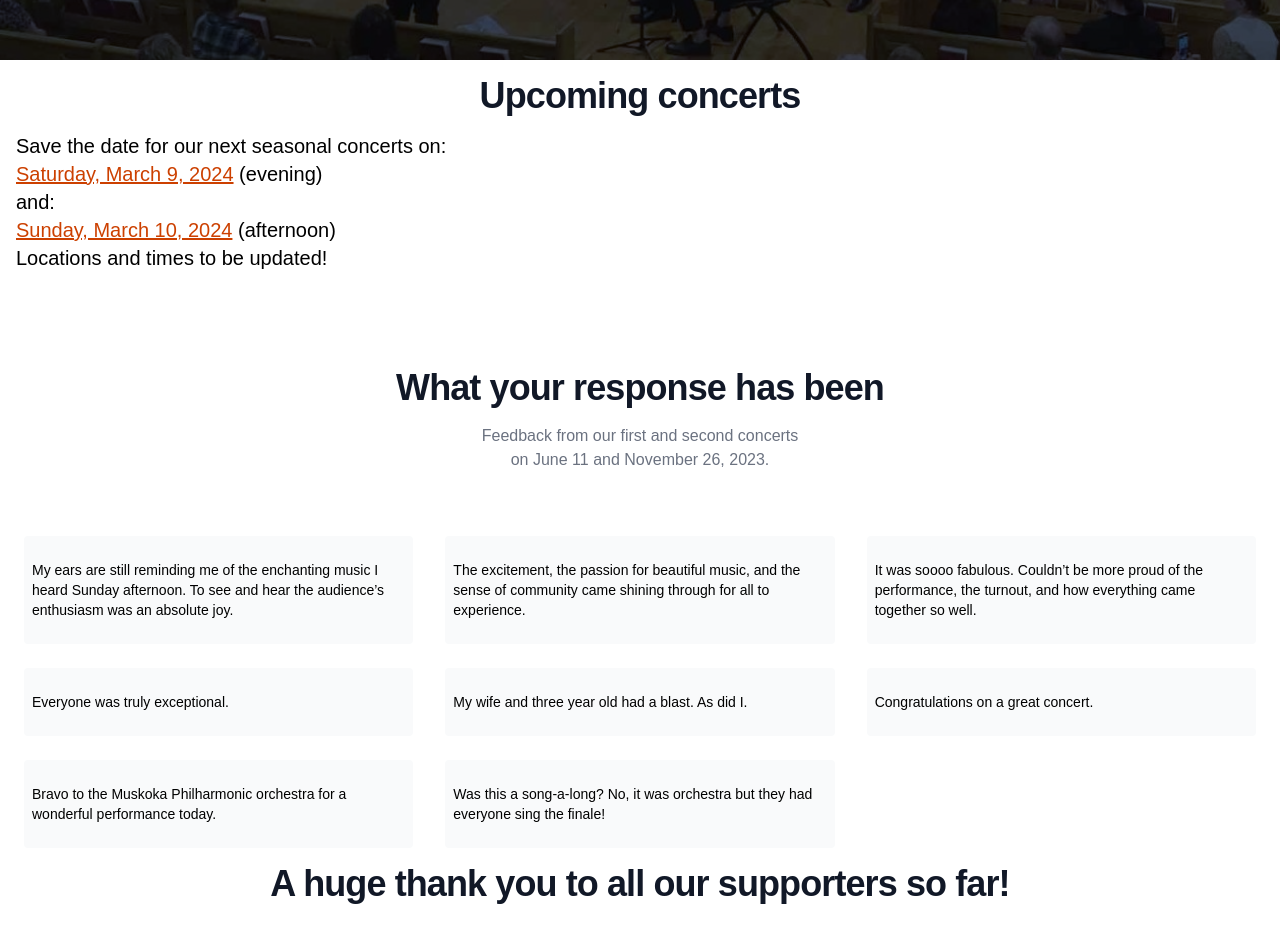
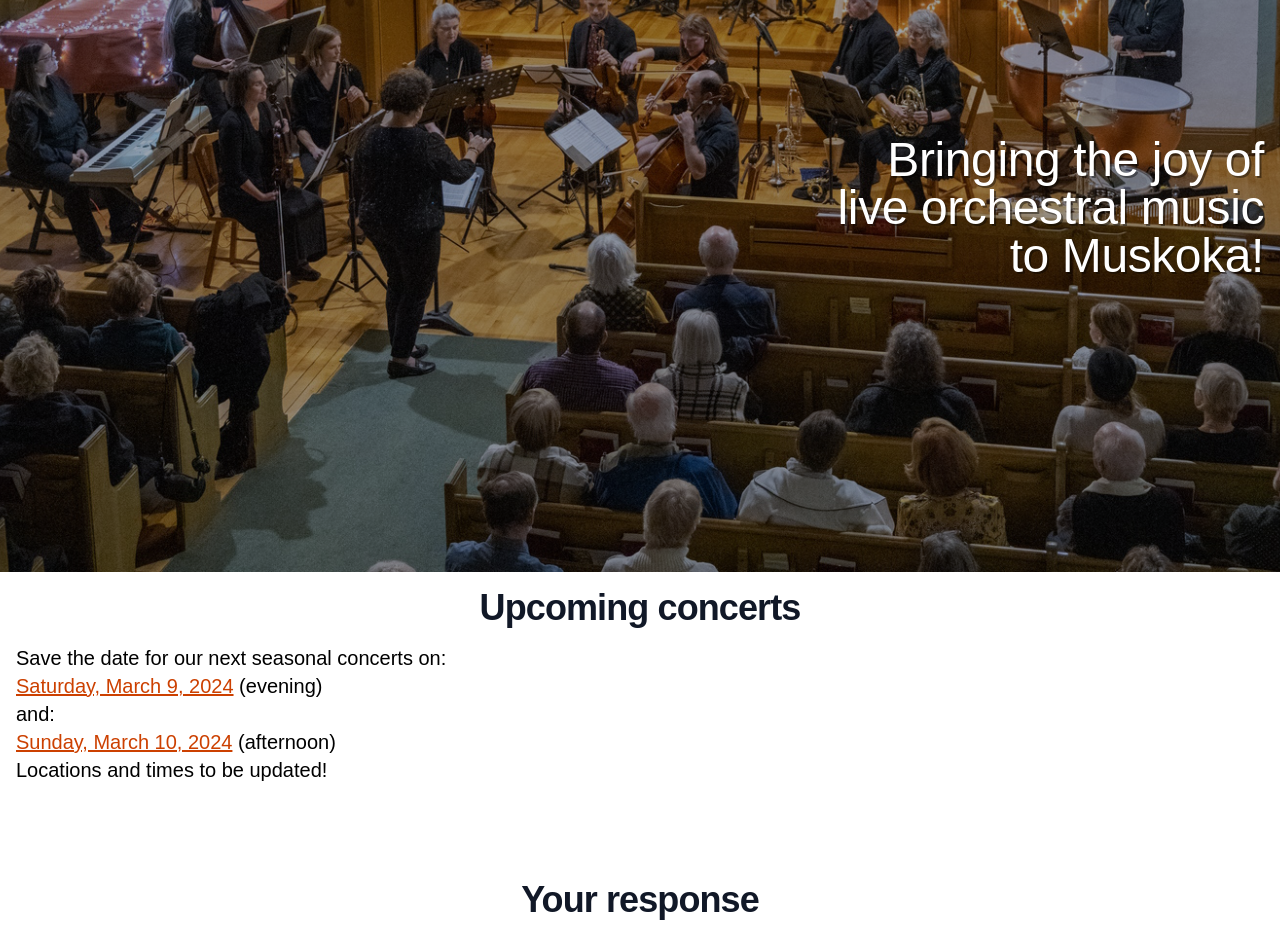
Before and after one commit to syntaxaire/muskokaphilharmonic.ca, a Next.js app: page / in a window 1280 px wide. Shown: the part 520-1459 px from the top of the page. Built offline with nearby package versions, Linux system fonts and the light colour scheme; a web font is replaced by a local one.

Commit message:
Overhaul splash

```diff
--- a/components/splash.js
+++ b/components/splash.js
@@ -1,13 +1,14 @@
 export const Splash = () => {
   return (
-    <section className="bg-[url('/concert.jpg')] bg-no-repeat bg-cover bg-center bg-gray-700 bg-blend-multiply ">
-      <div className="relative py-8 px-4 mx-auto max-w-screen-lg text-white lg:py-16 z-1">
-        <div className="mb-6 max-w-screen-lg lg:mb-0">
-          <h1 className="mb-4 tracking-tight text-4xl md:text-5xl lg:text-5xl">
+    <section className="min-h-[800px] bg-[url('/events/2023-11-26/concert_photo.jpg')] bg-no-repeat bg-cover bg-center bg-gray-400 bg-blend-multiply">
+      <div className="relative py-8 px-4 mx-auto max-w-screen-xl text-white lg:py-16 z-1">
+        <div className="mb-6 lg:mb-0 text-right tracking-tight">
+          <p className="[text-shadow:_2px_2px_0_rgb(0_0_0_/_40%)] mt-[300px] mb-4 text-4xl md:text-5xl lg:text-5xl">
             Bringing the joy of <br />
-            <span className="text-mpo-accent">live orchestral music</span>
-            <br /> to Muskoka!
-          </h1>
+            live orchestral music
+            <br />
+            to Muskoka!
+          </p>
         </div>
       </div>
     </section>
--- a/components/testimonials.js
+++ b/components/testimonials.js
@@ -15,38 +15,39 @@ const Testimonials = () => {
         <div class="py-8 px-4 mx-auto max-w-screen-xl lg:py-16 lg:px-6">
           <div class="mx-auto max-w-screen-md text-center">
             <h2 class="mb-4 text-4xl tracking-tight font-extrabold text-gray-900">
-              What your response has been
+              Your response
             </h2>
             <p class="mb-8 font-light text-gray-500 lg:mb-16">
-              Feedback from our first and second concerts
+              from our first and second concerts
               <br />
-              on June 11 and November 26, 2023.
+              on <span className="text-mpo-accent">June 11</span> and{' '}
+              <span className="text-mpo-accent">November 26</span>, 2023:
             </p>
           </div>
           <div class="grid gap-8 lg:grid-cols-3">
             <div class="space-y-6">
-              <TestimonialBox text="My ears are still reminding me of the enchanting music I heard Sunday afternoon. To see and hear the audience’s enthusiasm was an absolute joy." />
-              <TestimonialBox text="Everyone was truly exceptional." />
-              <TestimonialBox text="Bravo to the Muskoka Philharmonic orchestra for a wonderful performance today." />
+              <TestimonialBox text="&ldquo;My ears are still reminding me of the enchanting music I heard Sunday afternoon. To see and hear the audience’s enthusiasm was an absolute joy.&rdquo;" />
+              <TestimonialBox text="&ldquo;Everyone was truly exceptional.&rdquo;" />
+              <TestimonialBox text="&ldquo;Bravo to the Muskoka Philharmonic orchestra for a wonderful performance today.&rdquo;" />
             </div>
             <div class="space-y-6">
-              <TestimonialBox text="The excitement, the passion for beautiful music, and the sense of community came shining through for all to experience." />
-              <TestimonialBox text="My wife and three year old had a blast. As did I." />
-              <TestimonialBox text="Was this a song-a-long? No, it was orchestra but they had everyone sing the finale!" />
+              <TestimonialBox text="&ldquo;The excitement, the passion for beautiful music, and the sense of community came shining through for all to experience.&rdquo;" />
+              <TestimonialBox text="&ldquo;My wife and three year old had a blast. As did I.&rdquo;" />
+              <TestimonialBox text="&ldquo;Was this a song-a-long? No, it was orchestra but they had everyone sing the finale!&rdquo;" />
             </div>
             <div class="space-y-6">
               <TestimonialBox
-                text="It was soooo fabulous. Couldn’t be more proud of the
+                text="&ldquo;It was soooo fabulous. Couldn’t be more proud of the
                   performance, the turnout, and how everything came together so
-                  well."
+                  well.&rdquo;"
               />
-              <TestimonialBox text="Congratulations on a great concert." />
+              <TestimonialBox text="&ldquo;Congratulations on a great concert.&rdquo;" />
             </div>
           </div>
 
           <div class="mx-auto max-w-screen-md text-center">
             <h2 class="my-4 text-4xl tracking-tight font-extrabold text-gray-900">
-              A huge thank you to all our supporters so far!
+              A huge thank you to all supporters in our community so far!
             </h2>
           </div>
         </div>
```
Also changed, not shown: public/events/2023-11-26/concert_photo.jpg (added).
